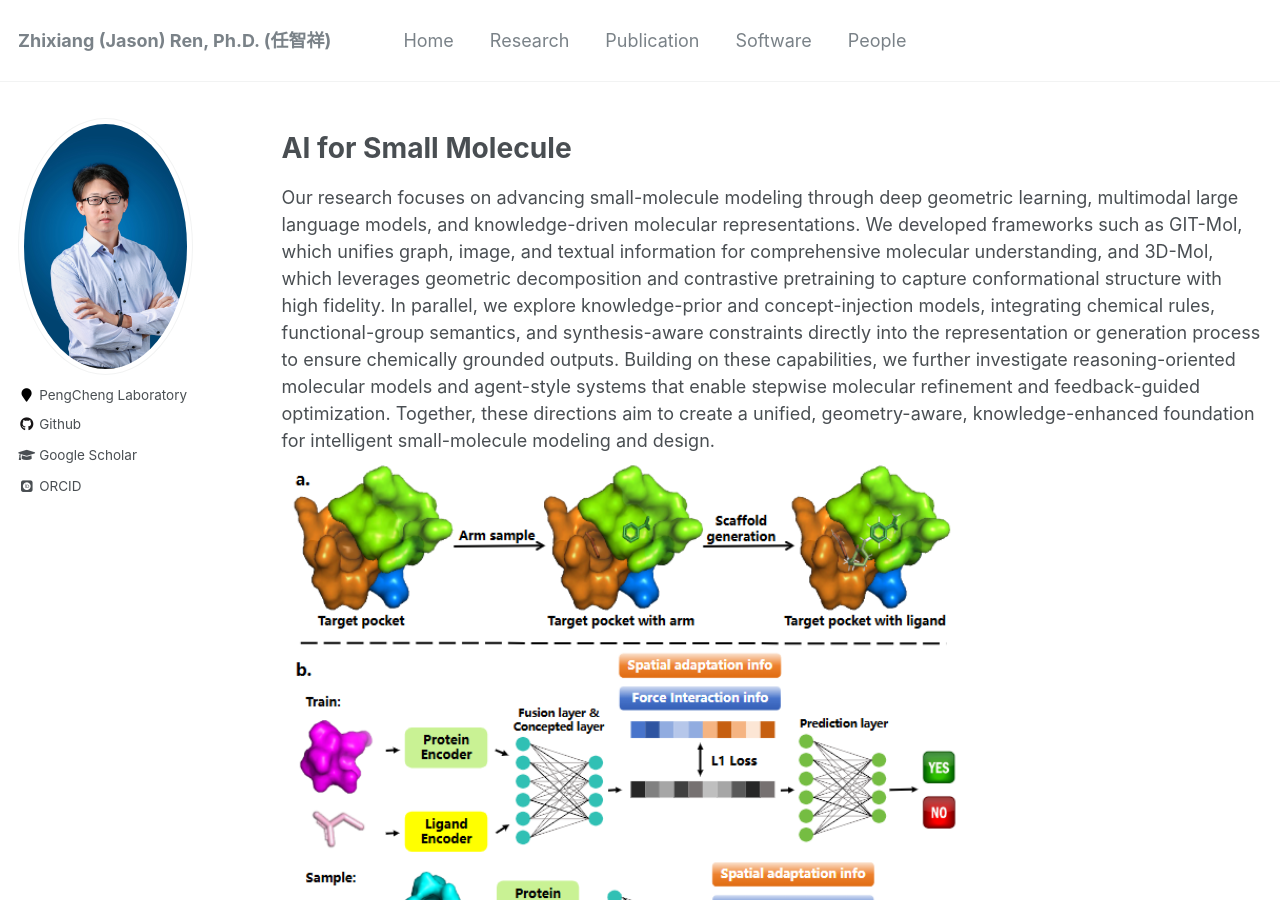
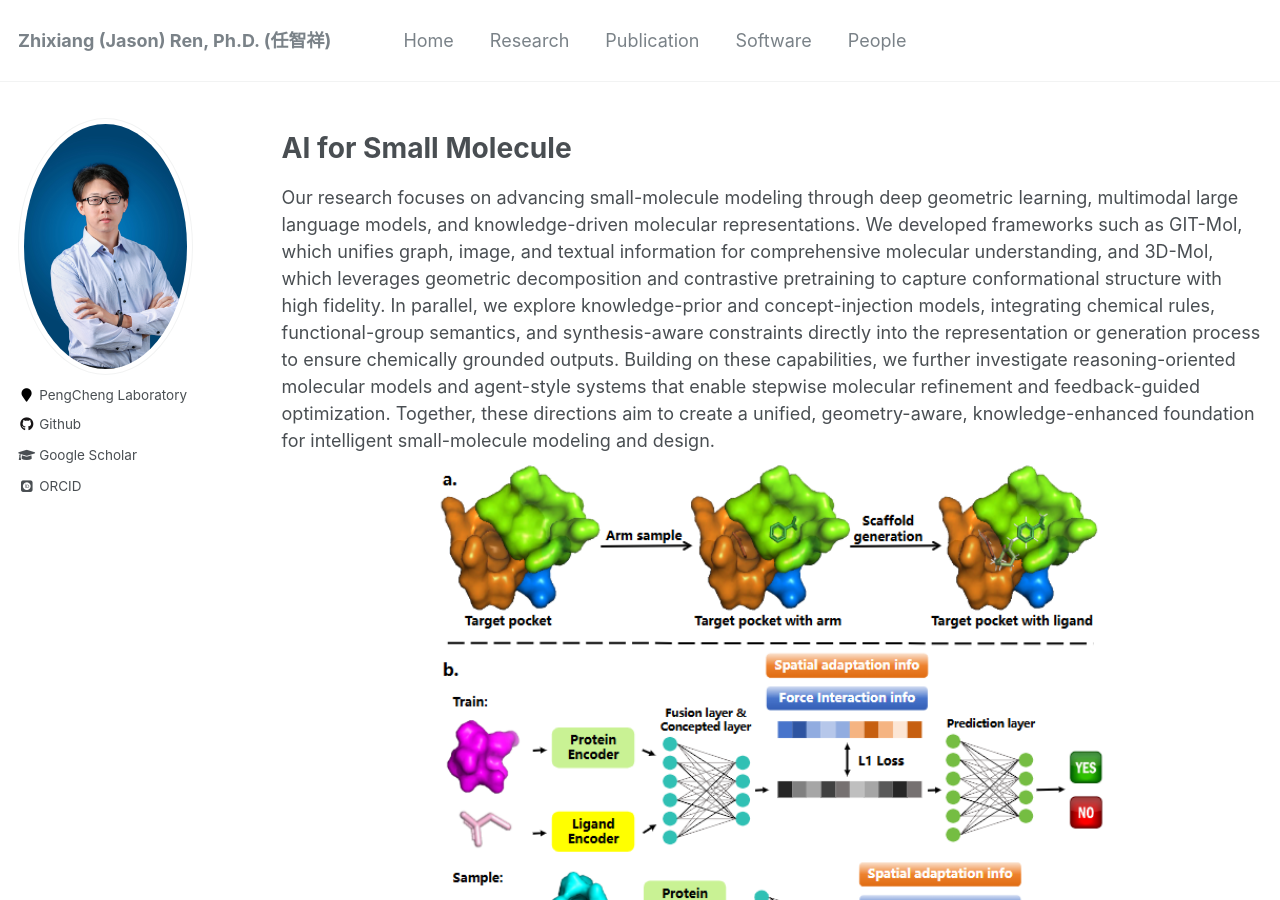
Before and after one commit to zhixiang-ren/zhixiang-ren.github.io, a Jekyll site: the page built from _pages/Research.html, in a window 1280 px wide and 900 px high. Built offline with Jekyll 4.4.1, drawn with Linux system fonts in a browser that asks for light colours; some web fonts are replaced.

Commit message:
Update Research.html

```diff
--- a/_pages/Research.html
+++ b/_pages/Research.html
@@ -14,7 +14,7 @@ author_profile: true
   Building on these capabilities, we further investigate reasoning-oriented molecular models and agent-style systems that enable stepwise molecular refinement and feedback-guided optimization.
   Together, these directions aim to create a unified, geometry-aware, knowledge-enhanced foundation for intelligent small-molecule modeling and design.
   <!-- 图片部分，使用 float 来让图片浮动在文字左边 -->
-  <img src="/images/concept-based.png" alt="Paper 1 Image" style="width: 70%; height: auto; margin-bottom: 10px; margin-top: 5px;">
+  <img src="/images/concept-based.png" alt="Paper 1 Image" style="width: 70%; height: auto; display: block; margin: 5px auto 10px auto;">
   <!-- 论文描述，文字会自然环绕图片 -->
 </p>
 
```
